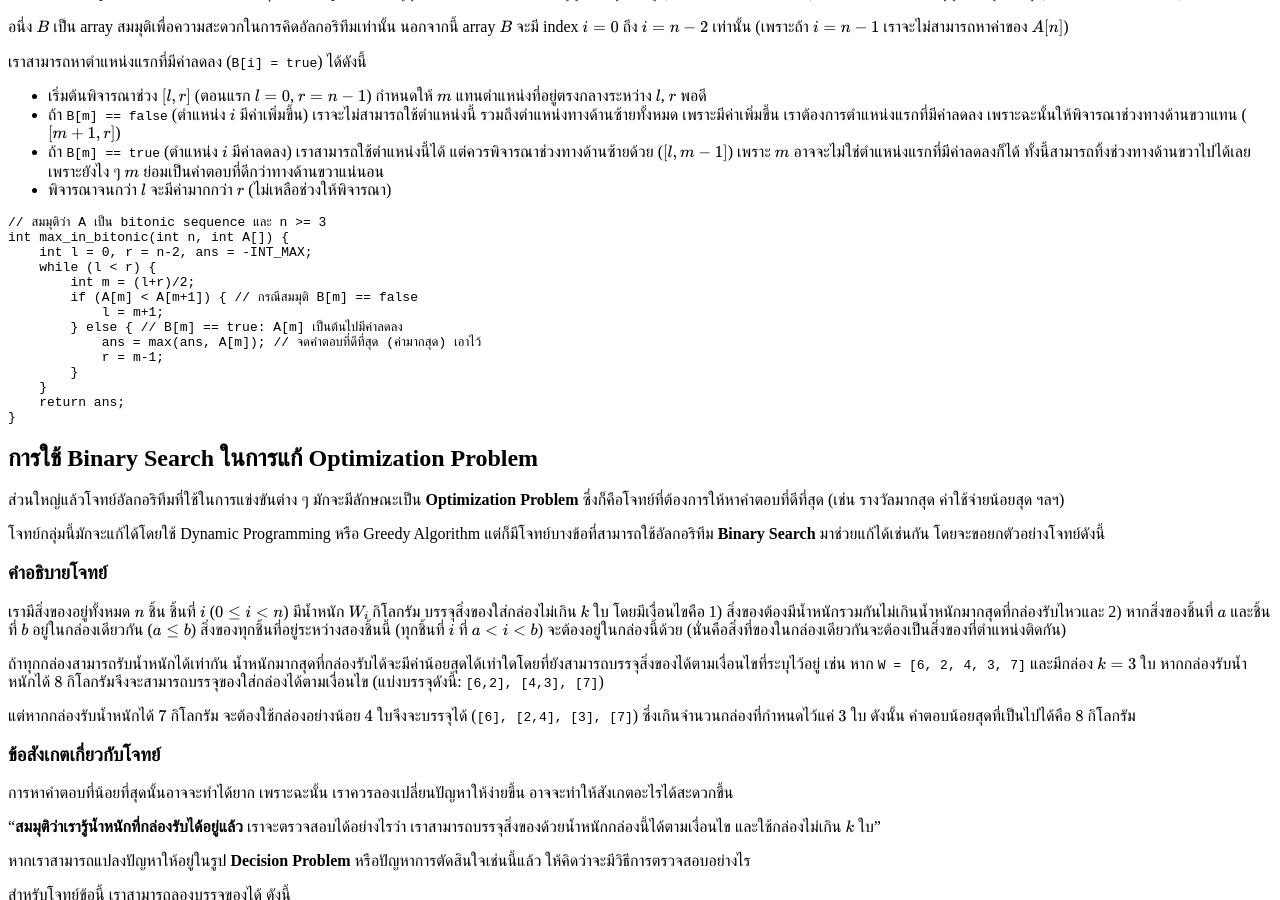
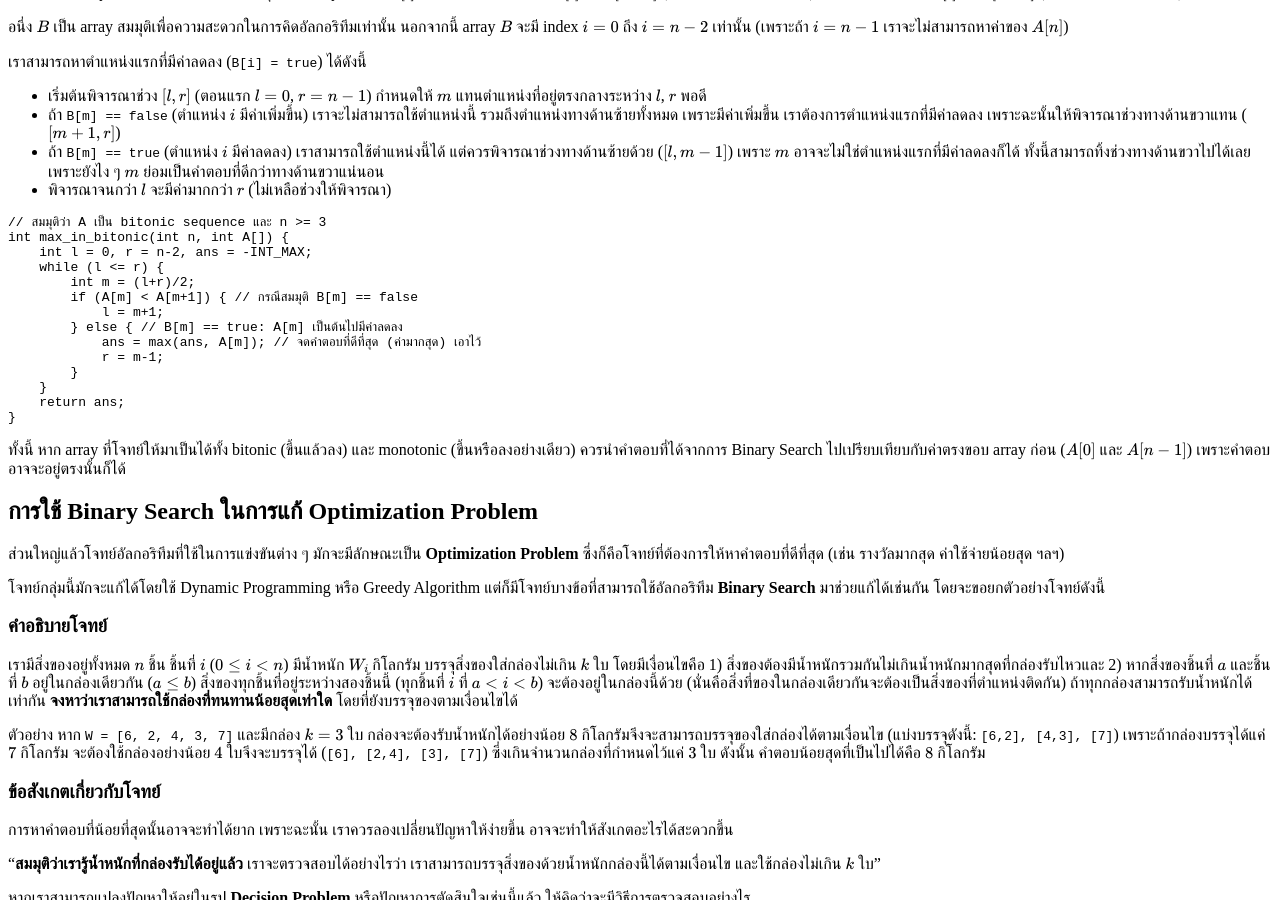
Before and after one commit to tchomphoochan/tchomphoochan.github.io, a Jekyll site: the page built from _posts/2019-04-12-complete-bsearch-tutorial.md, in a window 1280 px wide and 900 px high, scrolled down 4328 px. Built offline with Jekyll 4.4.1, drawn with Linux system fonts in a browser that asks for light colours; some web fonts are replaced; formulas are drawn with MathJax 3; comment, search, counter and statistics services are not loaded.

Commit message:
Fix binary search tutorial

````diff
--- a/_posts/2019-04-12-complete-bsearch-tutorial.md
+++ b/_posts/2019-04-12-complete-bsearch-tutorial.md
@@ -204,7 +204,7 @@ int first_greater_value(int n, int A[], int x) {
 // สมมุติว่า A เป็น bitonic sequence และ n >= 3
 int max_in_bitonic(int n, int A[]) {
     int l = 0, r = n-2, ans = -INT_MAX;
-    while (l < r) {
+    while (l <= r) {
         int m = (l+r)/2;
         if (A[m] < A[m+1]) { // กรณีสมมุติ B[m] == false
             l = m+1;
@@ -217,6 +217,8 @@ int max_in_bitonic(int n, int A[]) {
 }
 ```
 
+ทั้งนี้ หาก array ที่โจทย์ให้มาเป็นได้ทั้ง bitonic (ขึ้นแล้วลง) และ monotonic (ขึ้นหรือลงอย่างเดียว) ควรนำคำตอบที่ได้จากการ Binary Search ไปเปรียบเทียบกับค่าตรงขอบ array ก่อน ($A[0]$ และ $A[n-1]$) เพราะคำตอบอาจจะอยู่ตรงนั้นก็ได้
+
 ## การใช้ Binary Search ในการแก้ Optimization Problem
 
 ส่วนใหญ่แล้วโจทย์อัลกอริทึมที่ใช้ในการแข่งขันต่าง ๆ มักจะมีลักษณะเป็น **Optimization Problem** ซึ่งก็คือโจทย์ที่ต้องการให้หาคำตอบที่ดีที่สุด (เช่น รางวัลมากสุด ค่าใช้จ่ายน้อยสุด ฯลฯ)
@@ -225,11 +227,9 @@ int max_in_bitonic(int n, int A[]) {
 
 ### คำอธิบายโจทย์
 
-เรามีสิ่งของอยู่ทั้งหมด $n$ ชิ้น ชิ้นที่ $i$ ($0 \leq i < n$) มีน้ำหนัก $W_i$ กิโลกรัม บรรจุสิ่งของใส่กล่องไม่เกิน $k$ ใบ โดยมีเงื่อนไขคือ 1) สิ่งของต้องมีน้ำหนักรวมกันไม่เกินน้ำหนักมากสุดที่กล่องรับไหวและ 2) หากสิ่งของชิ้นที่ $a$ และชิ้นที่ $b$ อยู่ในกล่องเดียวกัน ($a \leq b$) สิ่งของทุกชิ้นที่อยู่ระหว่างสองชิ้นนี้ (ทุกชิ้นที่ $i$ ที่ $a < i < b$) จะต้องอยู่ในกล่องนี้ด้วย (นั่นคือสิ่งที่ของในกล่องเดียวกันจะต้องเป็นสิ่งของที่ตำแหน่งติดกัน)
+เรามีสิ่งของอยู่ทั้งหมด $n$ ชิ้น ชิ้นที่ $i$ ($0 \leq i < n$) มีน้ำหนัก $W_i$ กิโลกรัม บรรจุสิ่งของใส่กล่องไม่เกิน $k$ ใบ โดยมีเงื่อนไขคือ 1) สิ่งของต้องมีน้ำหนักรวมกันไม่เกินน้ำหนักมากสุดที่กล่องรับไหวและ 2) หากสิ่งของชิ้นที่ $a$ และชิ้นที่ $b$ อยู่ในกล่องเดียวกัน ($a \leq b$) สิ่งของทุกชิ้นที่อยู่ระหว่างสองชิ้นนี้ (ทุกชิ้นที่ $i$ ที่ $a < i < b$) จะต้องอยู่ในกล่องนี้ด้วย (นั่นคือสิ่งที่ของในกล่องเดียวกันจะต้องเป็นสิ่งของที่ตำแหน่งติดกัน) ถ้าทุกกล่องสามารถรับน้ำหนักได้เท่ากัน **จงหาว่าเราสามารถใช้กล่องที่ทนทานน้อยสุดเท่าใด** โดยที่ยังบรรจุของตามเงื่อนไขได้
 
-ถ้าทุกกล่องสามารถรับน้ำหนักได้เท่ากัน น้ำหนักมากสุดที่กล่องรับได้จะมีค่าน้อยสุดได้เท่าใดโดยที่ยังสามารถบรรจุสิ่งของได้ตามเงื่อนไขที่ระบุไว้อยู่ เช่น หาก `W = [6, 2, 4, 3, 7]` และมีกล่อง $k=3$ ใบ หากกล่องรับน้ำหนักได้ $8$ กิโลกรัมจึงจะสามารถบรรจุของใส่กล่องได้ตามเงื่อนไข (แบ่งบรรจุดังนี้: `[6,2], [4,3], [7]`)
-
-แต่หากกล่องรับน้ำหนักได้ $7$ กิโลกรัม จะต้องใช้กล่องอย่างน้อย $4$ ใบจึงจะบรรจุได้ (`[6], [2,4], [3], [7]`) ซึ่งเกินจำนวนกล่องที่กำหนดไว้แค่ $3$ ใบ ดังนั้น คำตอบน้อยสุดที่เป็นไปได้คือ $8$ กิโลกรัม
+ตัวอย่าง หาก `W = [6, 2, 4, 3, 7]` และมีกล่อง $k=3$ ใบ กล่องจะต้องรับน้ำหนักได้อย่างน้อย $8$ กิโลกรัมจึงจะสามารถบรรจุของใส่กล่องได้ตามเงื่อนไข (แบ่งบรรจุดังนี้: `[6,2], [4,3], [7]`) เพราะถ้ากล่องบรรจุได้แค่ $7$ กิโลกรัม จะต้องใช้กล่องอย่างน้อย $4$ ใบจึงจะบรรจุได้ (`[6], [2,4], [3], [7]`) ซึ่งเกินจำนวนกล่องที่กำหนดไว้แค่ $3$ ใบ ดังนั้น คำตอบน้อยสุดที่เป็นไปได้คือ $8$ กิโลกรัม
 
 ### ข้อสังเกตเกี่ยวกับโจทย์
 
````
